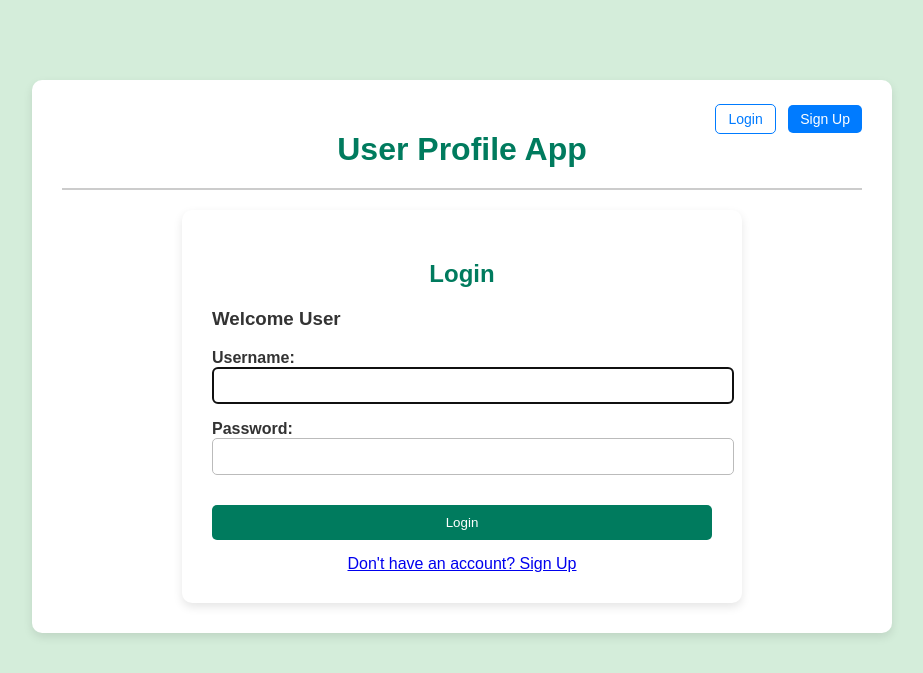
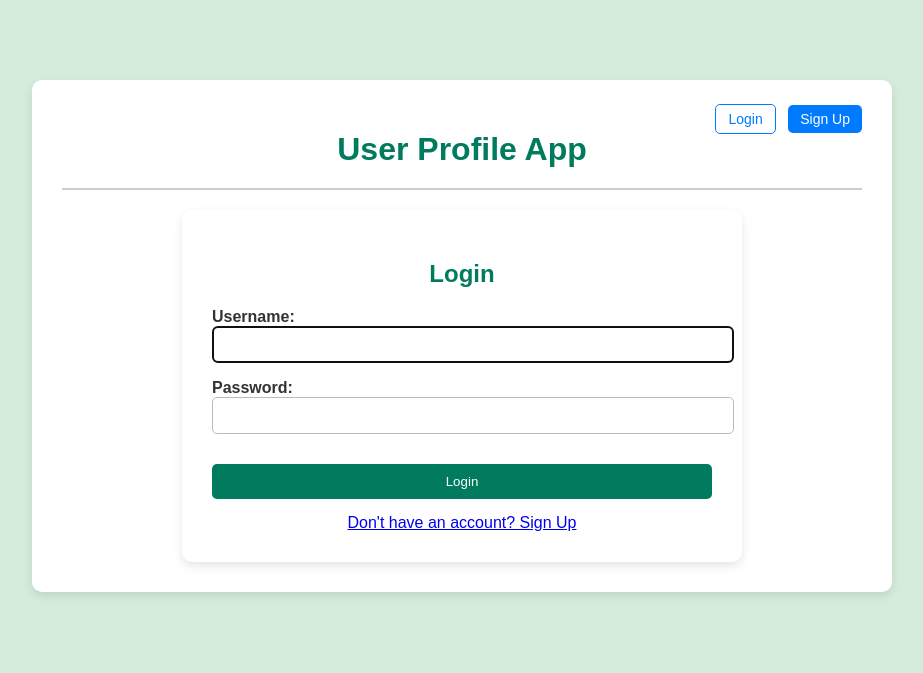
Before and after one commit to MacharlaPrasanna/gitjenkinsintegration, a Django app: page /login/ in a window 1280 px wide. Shown: the top 673 px of the page, without its empty margins (178-1101 px from the left). Run offline with Django 5.2, Linux system fonts and the light colour scheme.

Commit message:
Update login.html

```diff
--- a/templates/login.html
+++ b/templates/login.html
@@ -57,7 +57,6 @@
 <body>
     <div class="login-container">
         <h2>Login</h2>
-        <h3>Welcome User</h3>
         <form method="post">
             {% csrf_token %}
             {{ form.as_p }}
```
